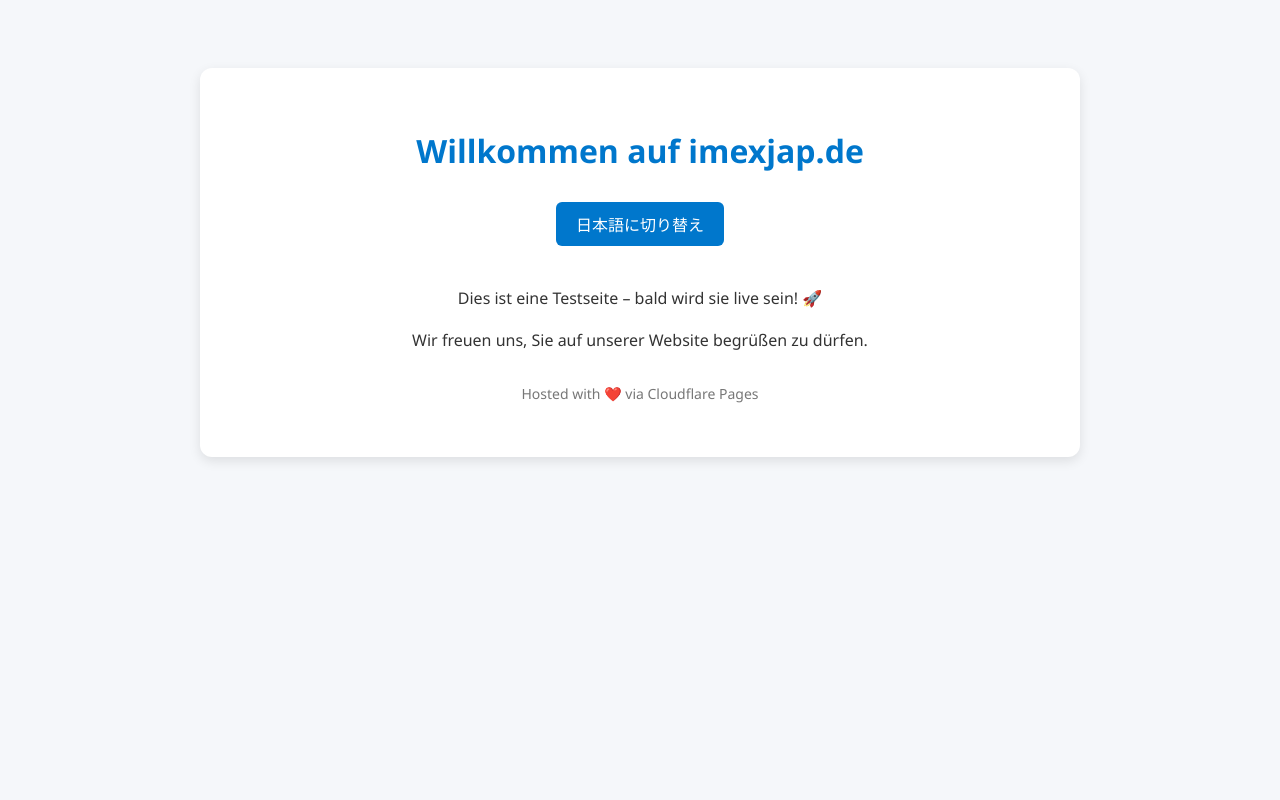
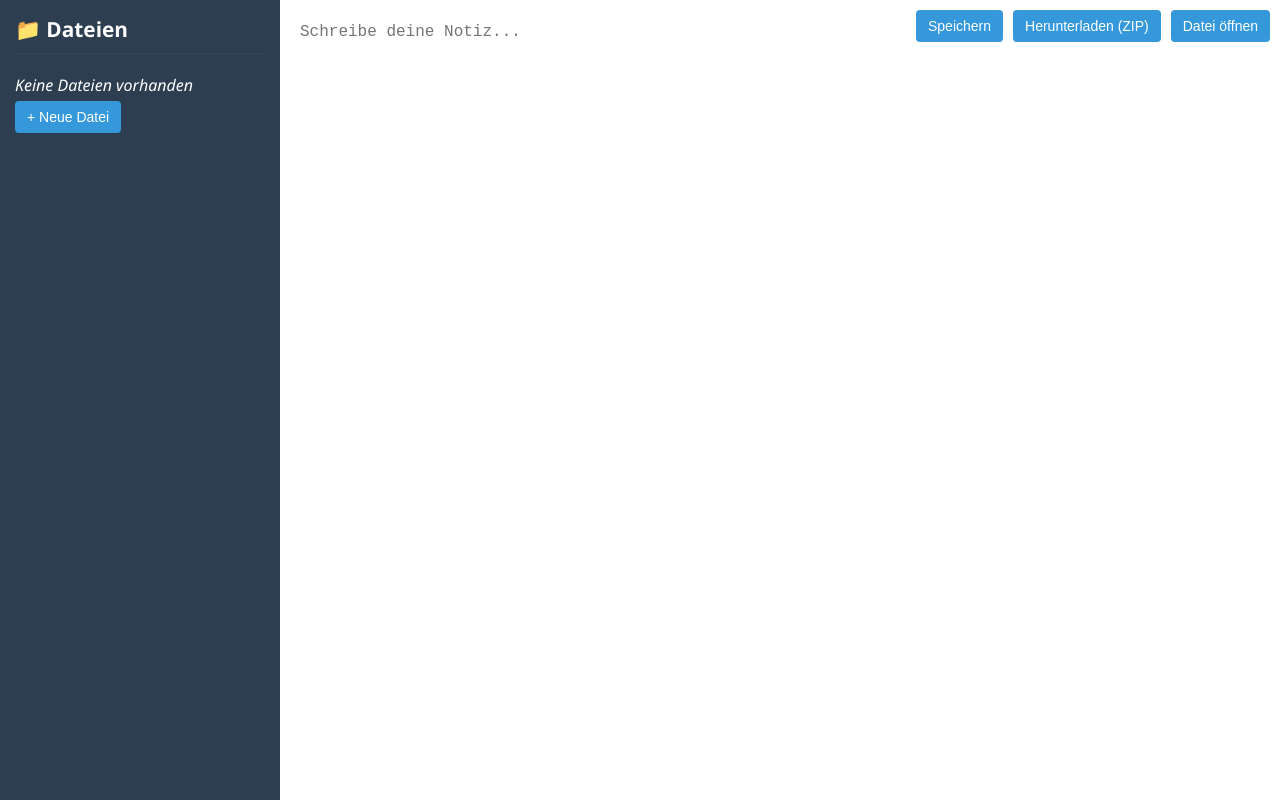
Before and after one commit to YayCover9000/testerside, a plain HTML site: page index.html in a window 1280 px wide. Drawn offline with nearby package versions, Linux system fonts and the light colour scheme.

Commit message:
markdown version

```diff
--- a/index.html
+++ b/index.html
@@ -3,147 +3,231 @@
 <head>
   <meta charset="UTF-8" />
   <meta name="viewport" content="width=device-width, initial-scale=1.0"/>
-  <title>imexjap.de</title>
+  <title>Online Obsidian</title>
+  <script src="https://cdn.jsdelivr.net/npm/marked/marked.min.js"></script>
+  <script src="https://cdn.jsdelivr.net/npm/jszip@3.7.1/dist/jszip.min.js"></script>
   <style>
-    :root {
-      --bg: #f5f7fa;
-      --text: #333;
-      --accent: #0077cc;
-      --btn-bg: #0077cc;
-      --btn-hover: #005a99;
-      --border: #ddd;
-    }
-
     body {
       font-family: 'Segoe UI', sans-serif;
-      text-align: center;
-      padding: 60px;
-      background: var(--bg);
-      color: var(--text);
-      transition: all 0.3s ease;
+      margin: 0;
+      padding: 0;
+      background: #f5f5f5;
+      display: flex;
+      height: 100vh;
     }
-
-    .container {
-      max-width: 800px;
-      margin: 0 auto;
+    #sidebar {
+      width: 250px;
+      background: #2c3e50;
+      color: white;
+      padding: 15px;
+      overflow-y: auto;
+      box-shadow: 2px 0 5px rgba(0,0,0,0.1);
+    }
+    #sidebar h2 {
+      margin-top: 0;
+      font-size: 1.3em;
+      margin-bottom: 20px;
+      border-bottom: 1px solid #34495e;
+      padding-bottom: 10px;
+    }
+    #sidebar ul {
+      list-style: none;
+      padding: 0;
+      margin: 0;
+    }
+    #sidebar li {
+      margin-bottom: 5px;
+    }
+    #sidebar a {
+      color: #ecf0f1;
+      text-decoration: none;
+      display: block;
+      padding: 5px 10px;
+      border-radius: 4px;
+      transition: background 0.2s;
+    }
+    #sidebar a:hover {
+      background: #34495e;
+    }
+    #sidebar a.active {
+      background: #3498db;
+    }
+    #editor {
+      flex: 1;
+      padding: 20px;
       background: white;
-      padding: 40px;
-      border-radius: 12px;
-      box-shadow: 0 4px 12px rgba(0,0,0,0.1);
+      overflow-y: auto;
+      position: relative;
     }
-
-    h1 {
-      color: var(--accent);
-      margin-bottom: 10px;
+    #editor textarea {
+      width: 100%;
+      height: 100%;
+      border: none;
+      outline: none;
+      resize: none;
+      font-family: 'Courier New', monospace;
+      font-size: 16px;
+      line-height: 1.6;
+      padding: 0;
+      margin: 0;
+      background: transparent;
+      color: #333;
     }
-
-    .lang-toggle {
-      margin: 20px 0;
-      padding: 10px 20px;
-      background: var(--btn-bg);
+    #preview {
+      width: 100%;
+      height: 100%;
+      border: none;
+      background: transparent;
+      padding: 0;
+      margin: 0;
+      overflow-y: auto;
+    }
+    #toolbar {
+      position: fixed;
+      top: 10px;
+      right: 10px;
+      display: flex;
+      gap: 10px;
+      z-index: 1000;
+    }
+    button {
+      padding: 8px 12px;
+      background: #3498db;
       color: white;
       border: none;
-      border-radius: 6px;
+      border-radius: 4px;
       cursor: pointer;
-      font-size: 16px;
-      transition: background 0.3s;
+      font-size: 14px;
     }
-
-    .lang-toggle:hover {
-      background: var(--btn-hover);
+    button:hover {
+      background: #2980b9;
     }
-
-    .text {
-      margin: 20px 0;
-      line-height: 1.6;
-    }
-
-    .text.ja {
+    .file-input {
       display: none;
-    }
-
-    .text.ja.active {
-      display: block;
-    }
-
-    .text.de.active {
-      display: block;
-    }
-
-    .footer {
-      margin-top: 30px;
-      font-size: 14px;
-      color: #777;
-    }
-
-    @media (max-width: 600px) {
-      body {
-        padding: 30px 15px;
-      }
-      .container {
-        padding: 25px;
-      }
     }
   </style>
 </head>
 <body>
+<div id="sidebar">
+  <h2>📁 Dateien</h2>
+  <ul id="file-list"></ul>
+  <button id="new-file-btn">+ Neue Datei</button>
+</div>
 
-<div class="container">
-  <h1 id="title">Willkommen auf imexjap.de</h1>
-
-  <button id="langToggle" class="lang-toggle">日本語に切り替え</button>
-
-  <div class="text de active">
-    <p>Dies ist eine Testseite – bald wird sie live sein! 🚀</p>
-    <p>Wir freuen uns, Sie auf unserer Website begrüßen zu dürfen.</p>
+<div id="editor">
+  <div id="toolbar">
+    <button onclick="saveFile()">Speichern</button>
+    <button onclick="downloadAll()">Herunterladen (ZIP)</button>
+    <button onclick="openFile()">Datei öffnen</button>
+    <input type="file" id="file-input" class="file-input" accept=".md">
   </div>
-
-  <div class="text ja">
-    <p>これはテストページです – まもなく本格的に公開されます！ 🚀</p>
-    <p>ウェブサイトへようこそ。</p>
-  </div>
-
-  <div class="footer">
-    <p>Hosted with ❤️ via Cloudflare Pages</p>
-  </div>
+  <textarea id="editor-textarea" placeholder="Schreibe deine Notiz..."></textarea>
 </div>
 
 <script>
-  const toggleBtn = document.getElementById('langToggle');
-  const title = document.getElementById('title');
-  const texts = document.querySelectorAll('.text');
+  const STORAGE_KEY = 'obsidian_files';
+  let files = JSON.parse(localStorage.getItem(STORAGE_KEY)) || {};
+  let currentFile = null;
 
-  // Check saved language preference
-  let isJapanese = localStorage.getItem('lang') === 'ja';
+  function loadFiles() {
+    const fileList = document.getElementById('file-list');
+    fileList.innerHTML = '';
 
-  // Set initial language
-  updateLanguage();
+    const sortedFiles = Object.keys(files).sort();
+    sortedFiles.forEach(filename => {
+      const li = document.createElement('li');
+      const a = document.createElement('a');
+      a.href = '#';
+      a.textContent = filename;
+      a.onclick = () => openFileFromList(filename);
+      li.appendChild(a);
+      fileList.appendChild(li);
+    });
 
-  // Toggle language
-  toggleBtn.addEventListener('click', () => {
-    isJapanese = !isJapanese;
-    localStorage.setItem('lang', isJapanese ? 'ja' : 'de');
-    updateLanguage();
+    if (sortedFiles.length === 0) {
+      fileList.innerHTML = '<li><em>Keine Dateien vorhanden</em></li>';
+    }
+  }
+
+  function openFileFromList(filename) {
+    currentFile = filename;
+    document.getElementById('editor-textarea').value = files[filename];
+    document.querySelectorAll('#file-list a').forEach(a => a.classList.remove('active'));
+    document.querySelector(`#file-list a[href="#"][onclick="openFileFromList('${filename}')"]`).classList.add('active');
+  }
+
+  function saveFile() {
+    if (!currentFile) {
+      alert('Bitte erst eine Datei auswählen oder erstellen!');
+      return;
+    }
+    files[currentFile] = document.getElementById('editor-textarea').value;
+    localStorage.setItem(STORAGE_KEY, JSON.stringify(files));
+    alert('Gespeichert!');
+    loadFiles();
+  }
+
+  function newFile() {
+    const filename = prompt('Gib einen Dateinamen ein (z. B. "notiz.md")');
+    if (!filename) return;
+    if (files[filename]) {
+      alert('Datei existiert bereits!');
+      return;
+    }
+    files[filename] = '# ' + filename.replace('.md', '');
+    currentFile = filename;
+    localStorage.setItem(STORAGE_KEY, JSON.stringify(files));
+    loadFiles();
+    document.getElementById('editor-textarea').value = files[filename];
+  }
+
+  function downloadAll() {
+    const zip = new JSZip();
+    Object.keys(files).forEach(filename => {
+      zip.file(filename, files[filename]);
+    });
+    zip.generateAsync({ type: 'blob' }).then(blob => {
+      const url = URL.createObjectURL(blob);
+      const a = document.createElement('a');
+      a.href = url;
+      a.download = 'obsidian-backup.zip';
+      a.click();
+      URL.revokeObjectURL(url);
+    });
+  }
+
+  function openFile() {
+    document.getElementById('file-input').click();
+  }
+
+  document.getElementById('file-input').addEventListener('change', function(e) {
+    const file = e.target.files[0];
+    if (!file) return;
+    const reader = new FileReader();
+    reader.onload = function(e) {
+      const content = e.target.result;
+      const filename = file.name;
+      files[filename] = content;
+      currentFile = filename;
+      localStorage.setItem(STORAGE_KEY, JSON.stringify(files));
+      loadFiles();
+      document.getElementById('editor-textarea').value = content;
+    };
+    reader.readAsText(file);
   });
 
-  function updateLanguage() {
-    if (isJapanese) {
-      title.textContent = 'imexjap.deへようこそ';
-      toggleBtn.textContent = 'Germanに切り替え';
-      texts.forEach(text => {
-        text.classList.remove('active');
-      });
-      document.querySelector('.text.ja').classList.add('active');
-    } else {
-      title.textContent = 'Willkommen auf imexjap.de';
-      toggleBtn.textContent = '日本語に切り替え';
-      texts.forEach(text => {
-        text.classList.remove('active');
-      });
-      document.querySelector('.text.de').classList.add('active');
-    }
-  }
+  document.getElementById('new-file-btn').addEventListener('click', newFile);
+
+  window.onload = function() {
+    loadFiles();
+    const textarea = document.getElementById('editor-textarea');
+    textarea.addEventListener('input', function() {
+      if (currentFile) {
+        files[currentFile] = textarea.value;
+        localStorage.setItem(STORAGE_KEY, JSON.stringify(files));
+      }
+    });
+  };
 </script>
-
 </body>
 </html>
```
